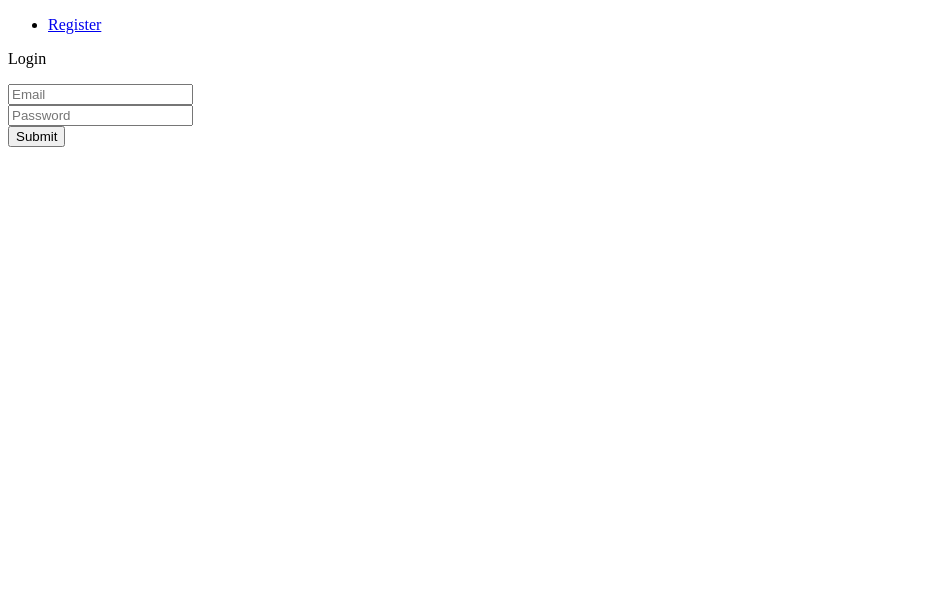
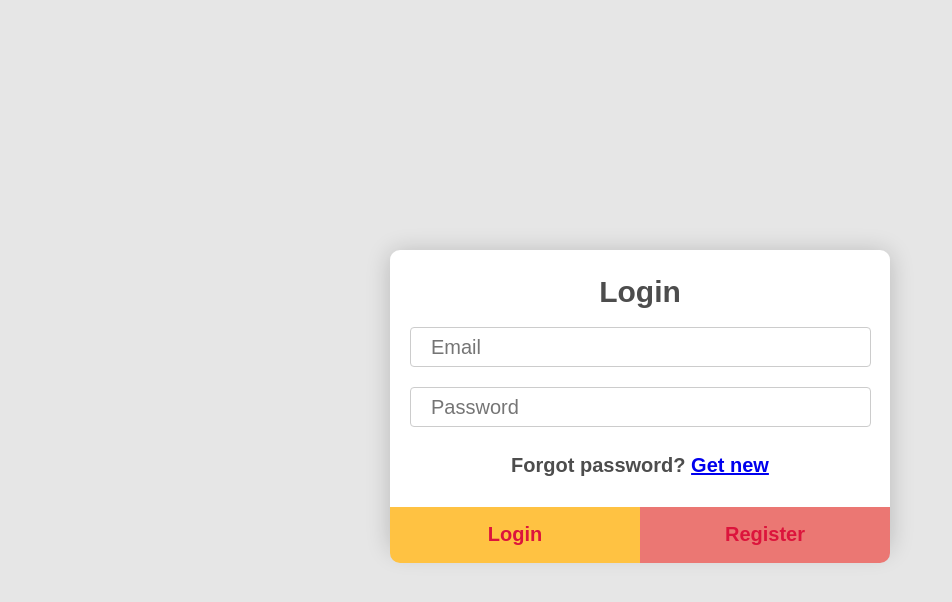
Before and after one commit to KWojcik243/CryCom, a Django app: page /login/ in a window 1280 px wide. Shown: the top 602 px of the page, without its empty margins (0-952 px from the left). Run offline with Django 4.2, Linux system fonts and the light colour scheme.

Commit message:
Login and registration

```diff
--- a/CryCom/static/login_register.css
+++ b/CryCom/static/login_register.css
@@ -0,0 +1,114 @@
+body{
+    background-color: #e6e6e6;
+    /* background-image:  url(https://lh3.googleusercontent.com/fEa53xMTL3dsGUDX0WqbFGI9pT3b0ucU-5j8E1V8cwoD4JjJRjC6671i_164S90Z1fUGEg=s170);
+    background-size: auto;
+    background-position: center 50%;
+    background-repeat: repeat; */
+}
+.action_box{
+    background-color: #ffffff;
+    position: absolute;
+    top: 50%;
+    left: 50%;
+    -ms-transform: translate(-50%, -50%);
+    transform: translate(-50%, -50%);
+    border-radius: 10px;
+    box-shadow: 0 2px 25px rgba(0, 0, 0, 0.2);
+}
+.login{
+    width: 500px;
+    height: 300px;
+}
+
+.register{
+    width: 500px;
+    height: 480px;
+}
+
+p{
+    margin-top: 25px;
+    margin-bottom: 10px;
+    text-align: center;
+    color:#4d4d4d;
+    font-size: 30px;
+    font-weight: 700;
+    font-family: 'Rubik', sans-serif;
+}
+
+.div_login_input{
+    padding: 20px;
+    padding-top: 0px;
+    width: 480px;
+    height: 40px;
+}
+
+.log_input{
+    position: relative;
+    width: 96%;
+    height: 100%;
+}
+
+.login_buttons{
+    padding: 15px 24px;
+    cursor: pointer;
+    float: left;
+    margin-top: 20px;
+    font-size: 20px;
+
+}
+
+ .left_b{
+    width: 250px;
+    margin-right: 0px;
+    height: 55.56px;
+    border-bottom-left-radius: 10px;
+
+    background-color: #FFC242;
+    border: 0px solid rgb(255, 136, 1);
+ }
+
+ .right_b{
+    width: 250px;
+    height: 55.56px;
+    margin-left: 0px;
+    border-bottom-right-radius: 10px;
+    background-color: #EB7773;
+    border: 0px solid rgb(44, 44, 44);
+ }
+
+ .login_buttons p{
+    margin: 0px;
+    font-size: 20px;
+    color: rgb(220, 20, 60);
+ }
+
+button.left_b:hover{
+    background-color: #FFAD00;
+ }
+ button.right_b:hover{
+    background-color: #FF436F;
+ }
+
+ input{
+    width: 100%;
+    padding: 12px 20px;
+    margin: 8px 0;
+    display: inline-block;
+    border: 1px solid #ccc;
+    border-radius: 4px;
+    box-sizing: border-box;
+    font-size: 20px;
+    font-weight: 300;
+    font-family: 'Rubik', sans-serif;
+  }
+
+.register_button_full{
+    width: 500px;
+    height: 55.56px;
+    margin-top: 20px;
+    font-size: 20px;
+    border-bottom-left-radius: 10px;
+    border-bottom-right-radius: 10px;
+    border: 0px;
+    background-color: #EB7773;
+}
--- a/CryCom/templates/includes/login_register_header.html
+++ b/CryCom/templates/includes/login_register_header.html
@@ -1,7 +1,9 @@
 <!DOCTYPE html>
+{% load static %}
 <html lang="en">
 <head>
     <meta charset="UTF-8">
+    <link rel="stylesheet" type="text/css" media="screen" href="{% static '/login_register.css' %}" />
     <title>Welcome to CryCom!</title>
 </head>
 <body>
--- a/CryCom/templates/login.html
+++ b/CryCom/templates/login.html
@@ -1,20 +1,22 @@
 {% extends 'includes/login_register_header.html' %}
 
 {% block content %}
-     <ul>
-      <li><a href="/register/">Register</a></li>
-    </ul>
+
+    <div class="login action_box">
         <p>Login</p>
-
+        <div class="login_form">
             <form method="POST" action="{% url 'login' %}">
                 {% csrf_token %}
-        <div>
-            <input type="text" placeholder="Email" name="email">
+                <div class="div_login_input">
+                    <input class='log_input' type="text" placeholder="Email" name="email">
                 </div>
-        <div>
-            <input type="password" placeholder="Password" name="password">
+                <div class="div_login_input">
+                    <input class='log_input' type="password" placeholder="Password" name="password">
                 </div>
-        <button type="submit">Submit</button>
+                <p style="margin-top:15px; font-size:20px">Forgot password? <a href="{% url 'login' %}">Get new</a></p>
+                <button class='login_buttons left_b' type="submit"><p>Login</p></button>
+                <button class='login_buttons right_b' onclick="location.href='/register'" type="button">
+                    <p>Register</p></button>
             </form>
             {% if messages %}
                     <ul class="messages">
@@ -23,4 +25,8 @@
                         {% endfor %}
                     </ul>
             {% endif %}
+        </div>
+
+    </div>
+
 {% endblock %}
--- a/CryCom/urls.py
+++ b/CryCom/urls.py
@@ -5,5 +5,6 @@ from CryCom import views
 urlpatterns = [
     # path('admin/', admin.site.urls),
     path('login/', views.login_page, name='login'),
-    path('register/', views.register_page, name='register')
+    path('register/', views.register_page, name='register'),
+    path('images/logo', views.logo, name='logo')
 ]
--- a/CryCom/views.py
+++ b/CryCom/views.py
@@ -39,3 +39,6 @@ def register_page(request):
         else:
             messages.error(request, form.errors)
     return render(request, 'register.html', {'form': form})
+
+def logo(request):
+    pass
```
Also changed, not shown: CryCom/forms.py (+5 -5 lines), CryCom/templates/register.html (+11 -10 lines). Lines whose indentation alone changed are shown as unchanged.
